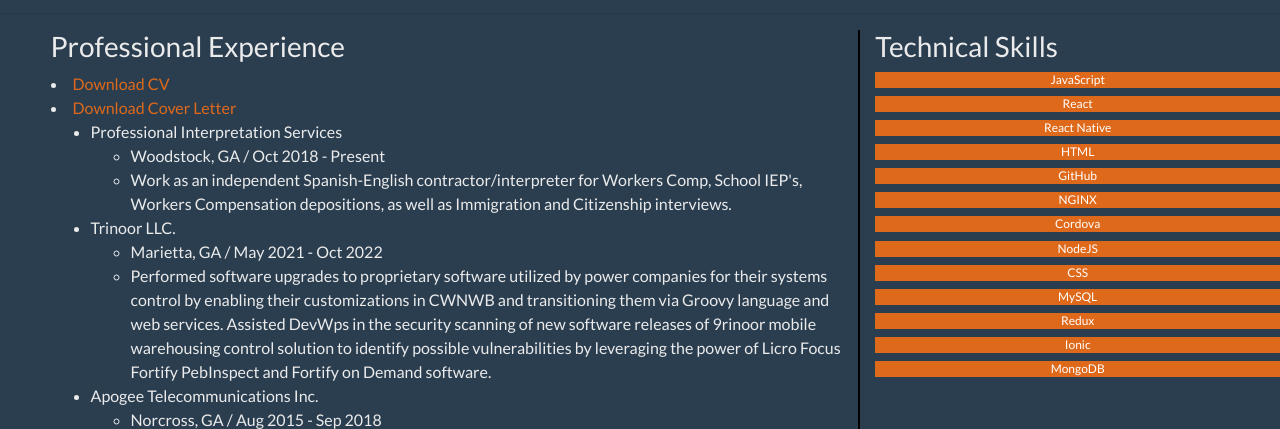
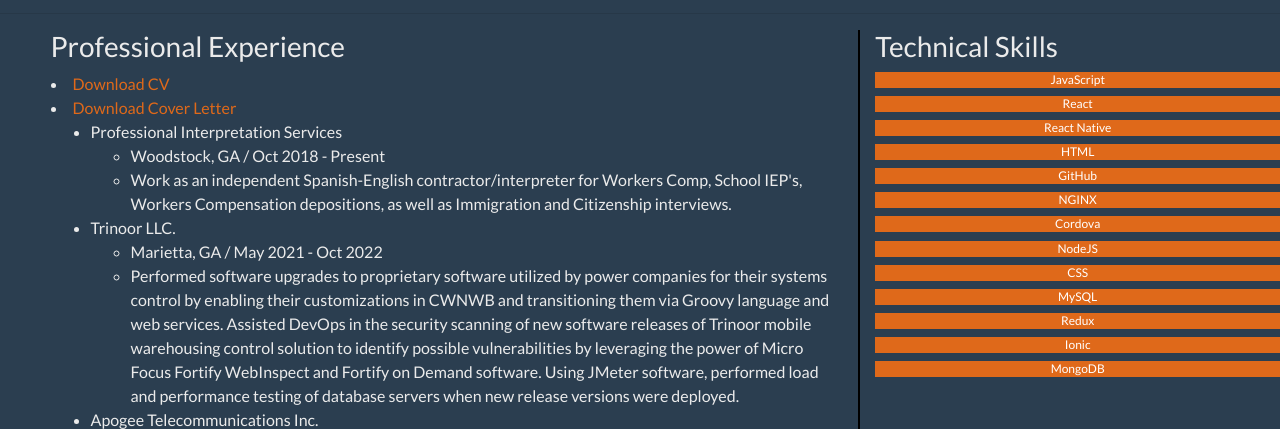
Before and after one commit to mazinger72/Resume, a plain HTML site: page index.html in a window 1280 px wide. Shown: the part 513-942 px from the top of the page. Drawn offline with nearby package versions, Linux system fonts and the light colour scheme.

Commit message:
Add files via upload

```diff
--- a/index.html
+++ b/index.html
@@ -62,8 +62,10 @@
                     <li>Marietta, GA / May 2021 - Oct 2022</li>
                     <li>Performed software upgrades to proprietary software utilized by power companies for their systems control by
                         enabling their customizations in CWNWB and transitioning them via Groovy language and web services. Assisted
-                        DevWps in the security scanning of new software releases of 9rinoor mobile warehousing control solution to identify
-                        possible vulnerabilities by leveraging the power of Licro Focus Fortify PebInspect and Fortify on Demand software.</li>
+                        DevOps in the security scanning of new software releases of Trinoor mobile warehousing control solution to identify
+                        possible vulnerabilities by leveraging the power of Micro Focus Fortify WebInspect and Fortify on Demand software.
+                        Using JMeter software, performed load and performance testing of database servers when new release versions
+                        were deployed.</li>
                 </ul>
                 <li>Apogee Telecommunications Inc.</li>
                 <ul>
```
